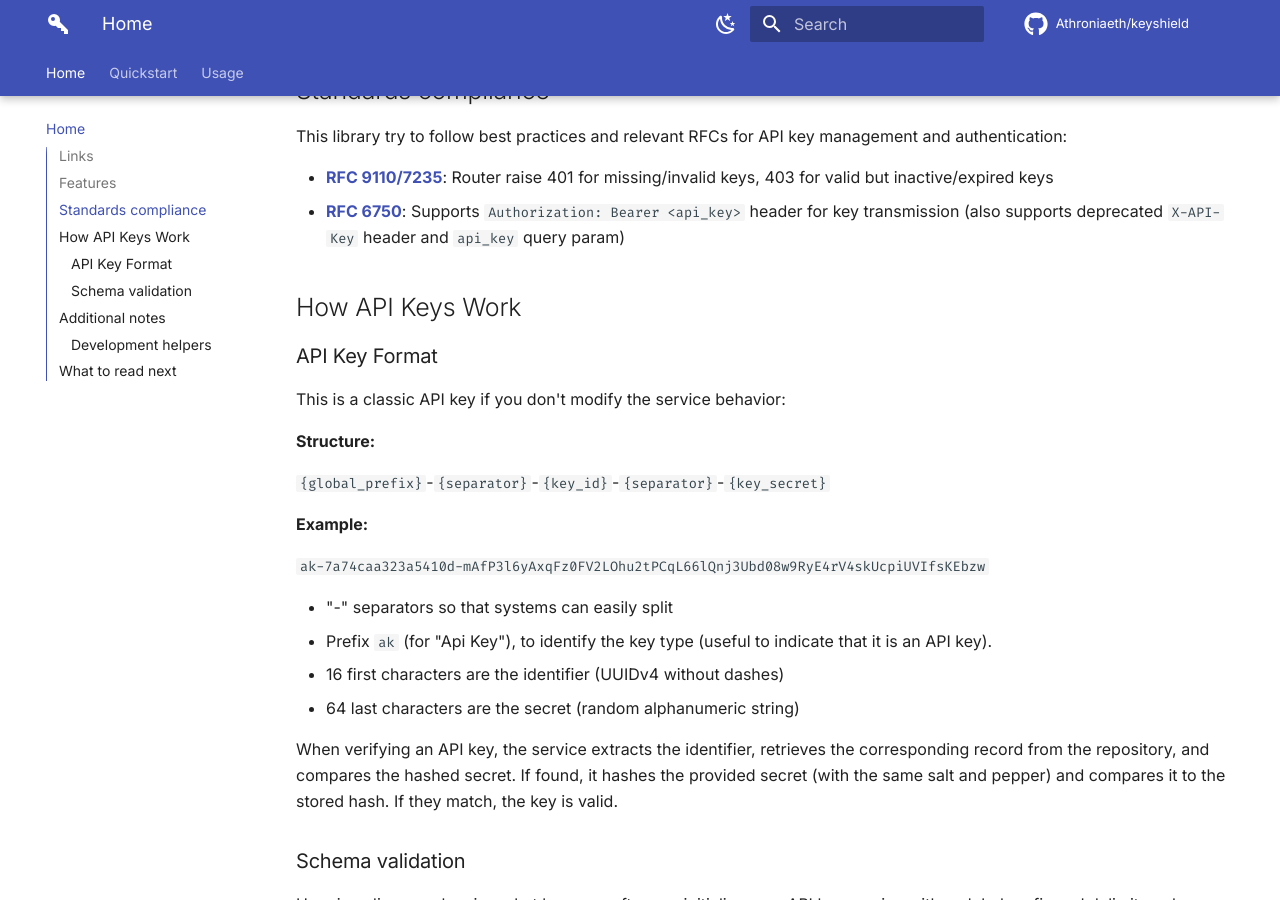
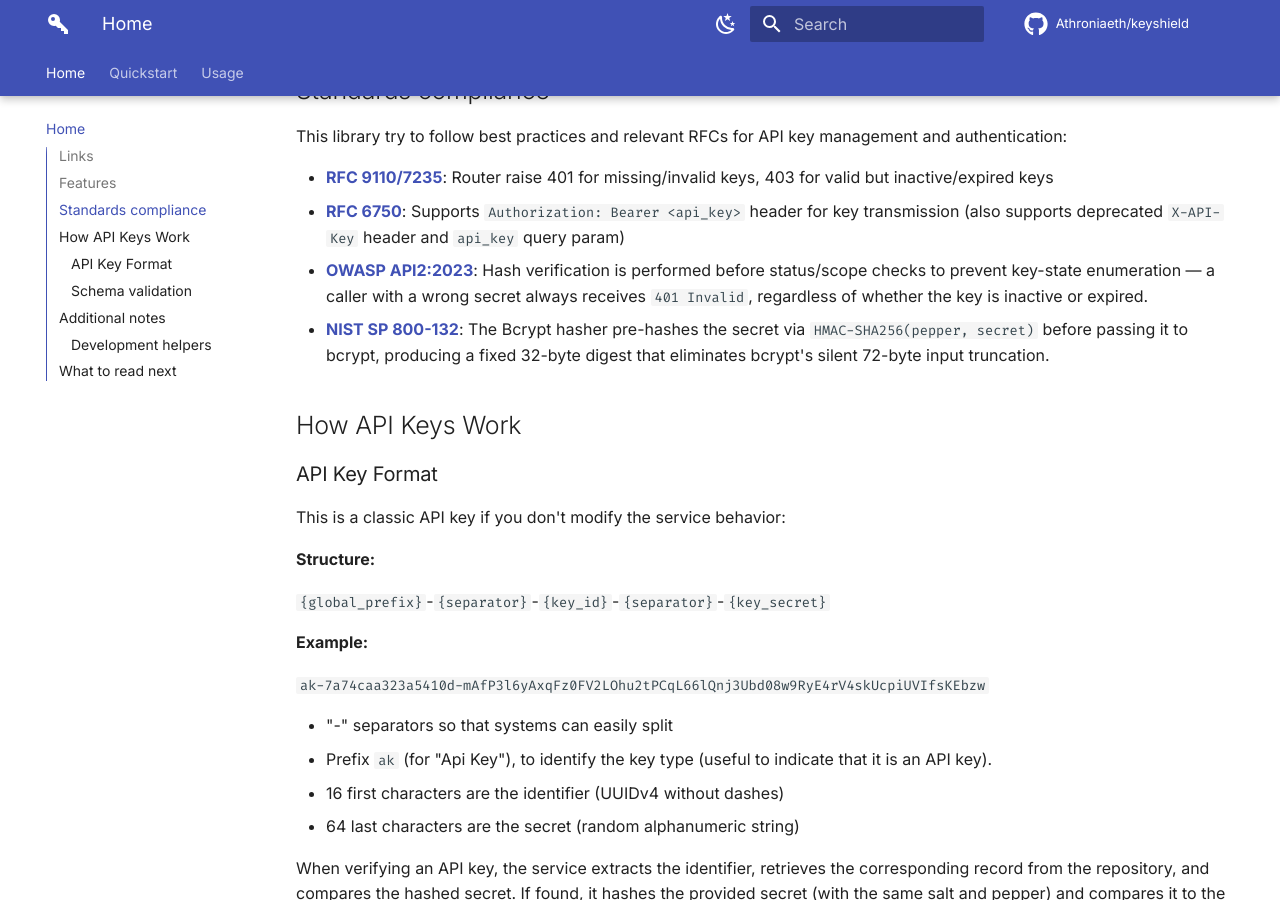
Before and after one commit to Athroniaeth/fastapi-api-key, an MkDocs documentation site: the page built from docs/index.md, in a window 1280 px wide and 900 px high, scrolled down 758 px. Built offline with MkDocs 1.6.1 and Material for MkDocs 9.7.7, drawn with Linux system fonts in a browser that asks for light colours; comment, search, counter and statistics services are not loaded.

Commit message:
fix(security): replace bcrypt pepper concatenation with HMAC-SHA256 pre-hashing
Bcrypt silently truncates input at 72 bytes. Concatenating key_secret (64
chars) with a pepper could push the combined string past that limit, causing
the tail characters to be ignored — two distinct secrets could produce the
same hash.

Fix: _apply_pepper() now computes HMAC-SHA256(pepper, secret), producing a
fixed 32-byte digest that is always well within bcrypt's input limit. The
pepper remains cryptographically bound to the secret as the HMAC key.

This is a breaking change: hashes stored under the old concatenation scheme
will not verify with the new implementation; affected keys must be re-issued.

Also updates README, docs/index.md, and docs/schema.mermaid to document the
NIST SP 800-132 compliance entry, the OWASP API2:2023 bullet (missing from
docs/index.md), the STATE_CHECK node (missing from the docs/index.md diagram),
and the NOTE_ARGON annotation to cover both Argon2 and Bcrypt strategies.

Co-Authored-By: Claude Sonnet 4.6 (1M context) <noreply@anthropic.com>

```diff
--- a/docs/index.md
+++ b/docs/index.md
@@ -34,6 +34,12 @@ This library try to follow best practices and relevant RFCs for API key manageme
   valid but inactive/expired keys
 - **[RFC 6750](https://datatracker.ietf.org/doc/html/rfc6750)**: Supports `Authorization: Bearer <api_key>` header for
   key transmission (also supports deprecated `X-API-Key` header and `api_key` query param)
+- **[OWASP API2:2023](https://owasp.org/API-Security/editions/2023/en/0xa2-broken-authentication/)**: Hash
+  verification is performed before status/scope checks to prevent key-state enumeration — a caller with
+  a wrong secret always receives `401 Invalid`, regardless of whether the key is inactive or expired.
+- **[NIST SP 800-132](https://csrc.nist.gov/publications/detail/sp/800-132/final)**: The Bcrypt hasher
+  pre-hashes the secret via `HMAC-SHA256(pepper, secret)` before passing it to bcrypt, producing a fixed
+  32-byte digest that eliminates bcrypt's silent 72-byte input truncation.
 
 ## How API Keys Work
 
@@ -103,6 +109,10 @@ flowchart LR
     COMPARE{"`**Compare db api key hash
     to received api key hash**`"}:::processNode
 
+    STATE_CHECK{"`**Check state & scopes**
+    _(active? not expired?
+    required scopes?)_`"}:::processNode
+
     %% ── Outcomes ────────────────────────────────────────────
     REJECT(["`🔴 **Reject API Key**`"]):::rejectNode
     ACCEPT(["`🟢 **Accept API Key**`"]):::acceptNode
@@ -119,7 +129,8 @@ flowchart LR
 
     %% ── Accept path ─────────────────────────────────────────
     CACHED -- "yes" --> ACCEPT
-    COMPARE -- "equals" --> ACCEPT
+    COMPARE -- "equals" --> STATE_CHECK
+    STATE_CHECK -- "valid" --> ACCEPT
     ACCEPT -- "`**APIKey.touch()**
     _(update last_used_at)_`" --> CACHE_STORE
 
@@ -130,6 +141,7 @@ flowchart LR
     PREFIX_CHECK -- "no" --> REJECT
     QUERY_DB -- "not found" --> REJECT
     COMPARE -- "not equals" --> REJECT
+    STATE_CHECK -- "invalid (403)" --> REJECT
 
     %% ── Notes (annotations) ─────────────────────────────────
     NOTE_FORMAT["`**Format API Key**
@@ -147,9 +159,10 @@ flowchart LR
     • invalid if api key updated or deleted
     • invalid after 3600s`"]:::noteStyle
 
-    NOTE_ARGON["`**ArgonApiKeyHasher**
-    • line salt apikey
-    • global pepper api key`"]:::noteStyle
+    NOTE_ARGON["`**Hashing strategy**
+    Argon2: concat(secret, pepper)
+    Bcrypt: HMAC-SHA256(pepper, secret)
+    → fixed 32 bytes, no 72-byte truncation`"]:::noteStyle
 
     NOTE_SLEEP["`**sleep random (0.1s – 0.5s)**
     makes brute force less effective;
```
Also changed, not shown: README.md (+11 -3 lines), 4 other files.
